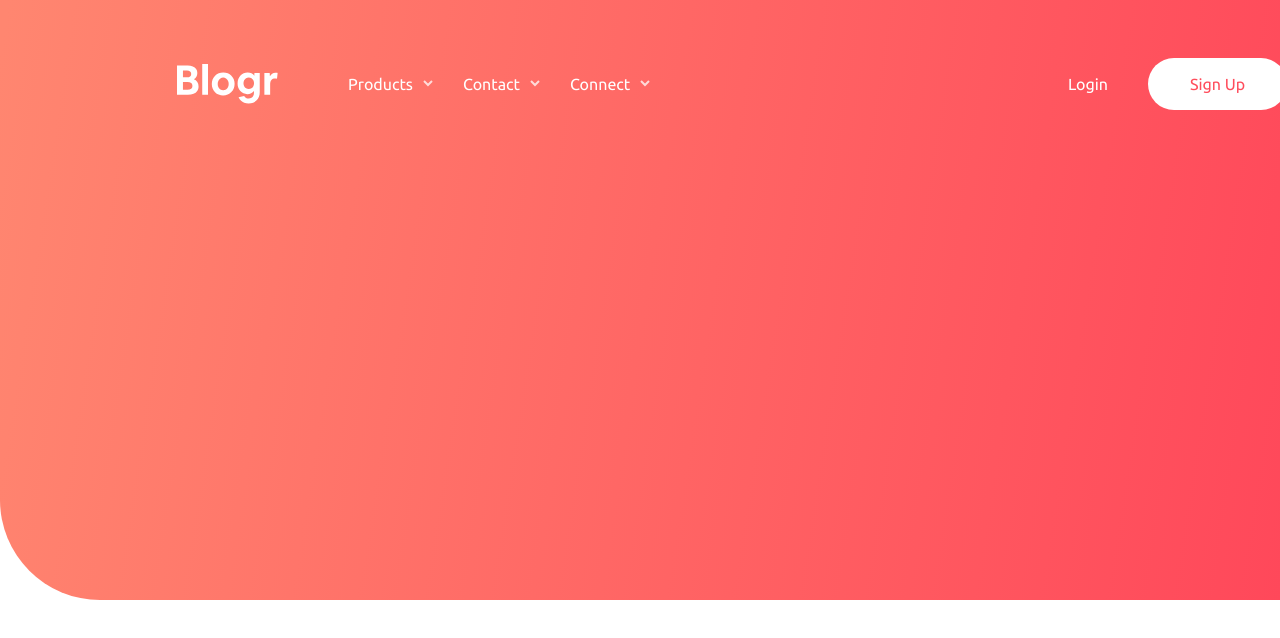
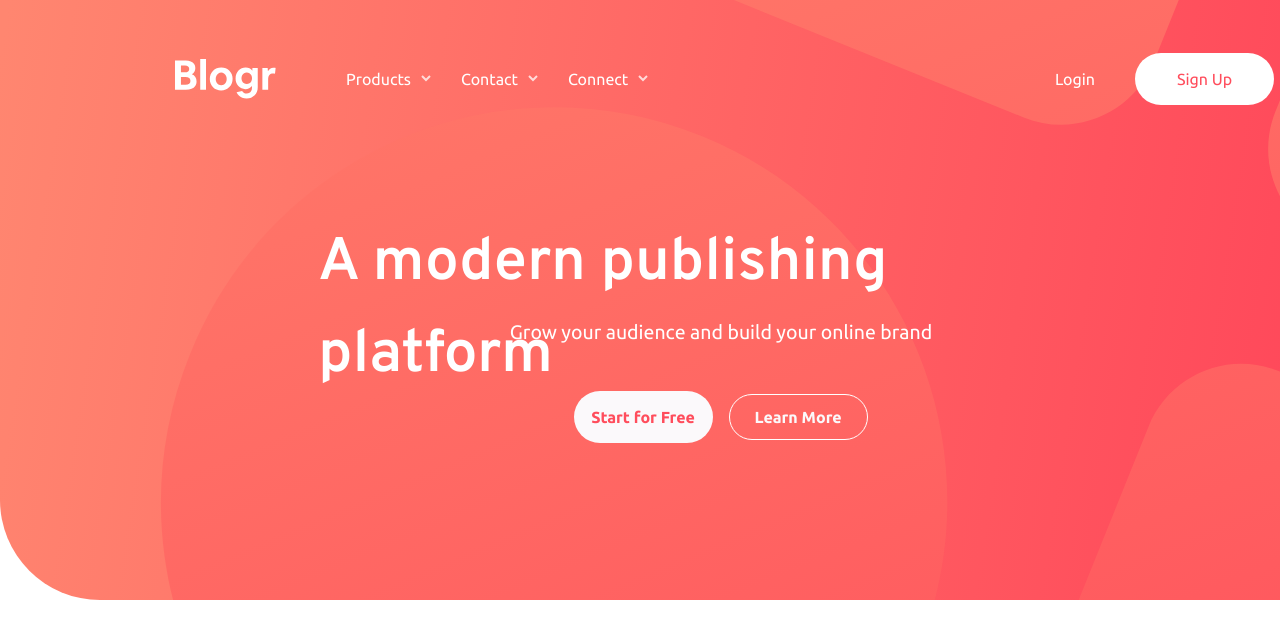
Before and after one commit to ilwad23/blogr-landing-page-main, a React (Create React App) app: page / in a window 1280 px wide. Shown: the top 638 px of the page. Built offline with nearby package versions, Linux system fonts and the light colour scheme.

Commit message:
finished header

```diff
--- a/src/components/header/Header.js
+++ b/src/components/header/Header.js
@@ -8,12 +8,90 @@ const Hero = styled.div`
   height: 600px;
   background: linear-gradient(98.74deg, #ff8670 0.51%, #ff4559 93.91%);
   border-radius: 0px 0px 0px 100px;
+  z-index: -100;
 `;
-
+const BgShapes = styled.img`
+  position: absolute;
+  z-index: -90;
+`
+const Hook = styled.div`
+  position: absolute;
+  width: 832px;
+  height: 271px;
+  left: 301px;
+  top: 212px;
+`;
+const Title = styled.h1`
+  position: absolute;
+  width: 815px;
+  height: 78.86px;
+  left: 17px;
+  top: 6px;
+  font-family: Overpass;
+  font-style: normal;
+  font-weight: 600;
+  font-size: 60px;
+  line-height: 92px;
+  color: #ffffff;
+`;
+const SubTitle = styled.p`
+  position: absolute;
+  width: 424px;
+  height: 28px;
+  left: 208px;
+  top: 109px;
+  font-family: Ubuntu;
+  font-style: normal;
+  font-weight: normal;
+  font-size: 19.5px;
+  line-height: 22px;
+  text-align: center;
+  color: #ffffff;
+`;
+const Start = styled.button`
+  position: absolute;
+  width: 139px;
+  height: 52px;
+  left: 272.5px;
+  top: 178.5px;
+  background: #fbf9fb;
+  border-radius: 100px;
+  border: none;
+  font-family: Ubuntu;
+  font-style: normal;
+  font-weight: bold;
+  font-size: 16px;
+  line-height: 18px;
+  color: #ff4d5c;
+`;
+const Learn = styled.button`
+  position: absolute;
+  width: 139px;
+  height: 46px;
+  left: 427.5px;
+  top: 181.5px;
+  border: 1px solid #ffffff;
+  box-sizing: border-box;
+  border-radius: 100px;
+  background-color: transparent;
+  font-family: Ubuntu;
+  font-style: normal;
+  font-weight: bold;
+  font-size: 16px;
+  line-height: 18px;
+  color: #fbf9fb;
+`;
 function Header() {
   return (
     <Hero>
+      <BgShapes src={`./images/bg-shapes-desktop.svg`} alt="logo" />
       <Nav />
+      <Hook>
+        <Title>A modern publishing platform</Title>
+        <SubTitle>Grow your audience and build your online brand</SubTitle>
+        <Start>Start for Free</Start>
+        <Learn>Learn More</Learn>
+      </Hook>
     </Hero>
   );
 }
--- a/src/components/header/Nav.js
+++ b/src/components/header/Nav.js
@@ -3,11 +3,10 @@ import styled from "styled-components";
 
 const NavBar = styled.nav`
   position: absolute;
-  height: 83px !important;
-  width: 1160px;
-  left: 152px;
-  right: 139px;
-  top: 42px;
+  height: 83px;
+  left: 150px;
+  right: 141px;
+  top: 37px;
   padding-right: 25px;
   padding-left: 25px;
   background-color: transparent;
```
Also changed, not shown: public/images/bg-pattern-circles.svg (deleted), public/images/bg-shapes-desktop.svg (added).
